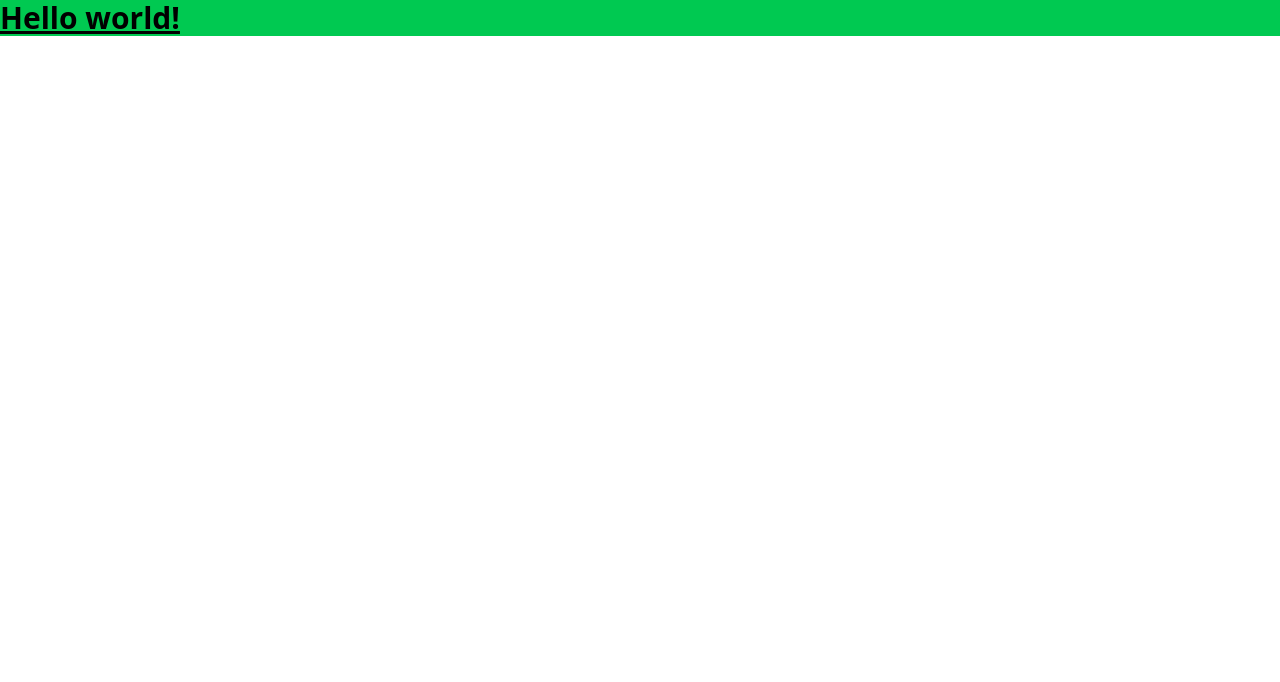
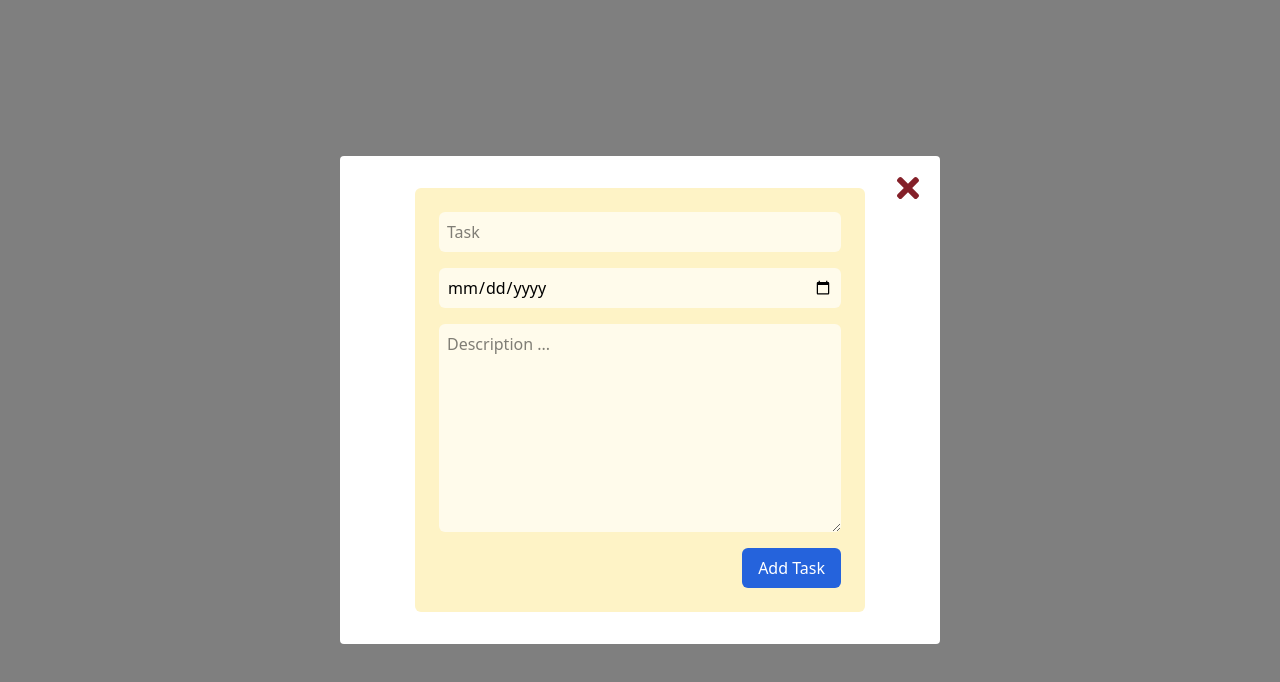
Before and after one commit to BinyamCheru/Task-Manager-Project, a React (Vite) app in the folder task-manager/: page / in a window 1280 px wide. Shown: the top 682 px of the page. Built offline with nearby package versions, Linux system fonts and the light colour scheme.

Commit message:
Add Modal component

```diff
--- a/task-manager/src/App.jsx
+++ b/task-manager/src/App.jsx
@@ -1,10 +1,13 @@
 import { useState } from "react";
+import Modal from "./components/Modal";
 
 function App() {
   const [count, setCount] = useState(0);
 
   return (
-    <h1 class="text-3xl bg-green-500 font-bold underline">Hello world!</h1>
+    <main>
+      <Modal/>
+    </main>
   );
 }
 
--- a/task-manager/src/components/Form.jsx
+++ b/task-manager/src/components/Form.jsx
@@ -2,19 +2,23 @@
 
 const Form = () => {
   return (
-    <form className="flex flex-col space-y-4 p-6 m-4">
+    <form className="flex flex-col space-y-4 p-6 my-8 w-3/4 bg-amber-100 rounded-md">
       {/* Task Input */}
-      <input type="text" className="p-2 rounded-md" placeholder="Task" />
+      <input
+        type="text"
+        className="p-2 rounded-md bg-amber-50"
+        placeholder="Task"
+      />
       {/* Due date Input */}
       <input
         type="date"
-        className="p-2 rounded-md"
+        className="p-2 rounded-md bg-amber-50"
         placeholder="Due date"
       />
       {/* Description of task Input */}
       <textarea
         name="description"
-        className="p-2 rounded-md"
+        className="p-2 rounded-md bg-amber-50"
         rows={8}
         placeholder="Description ..."
       ></textarea>
```
